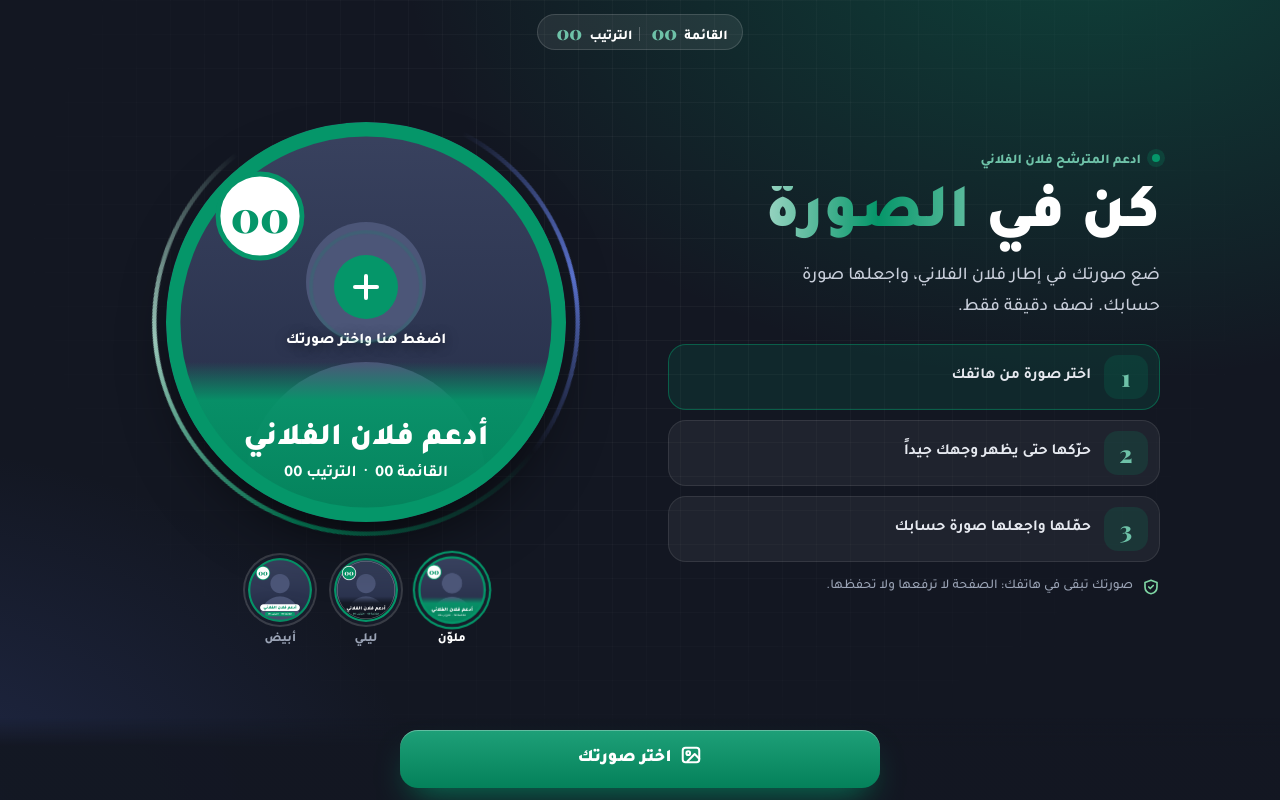
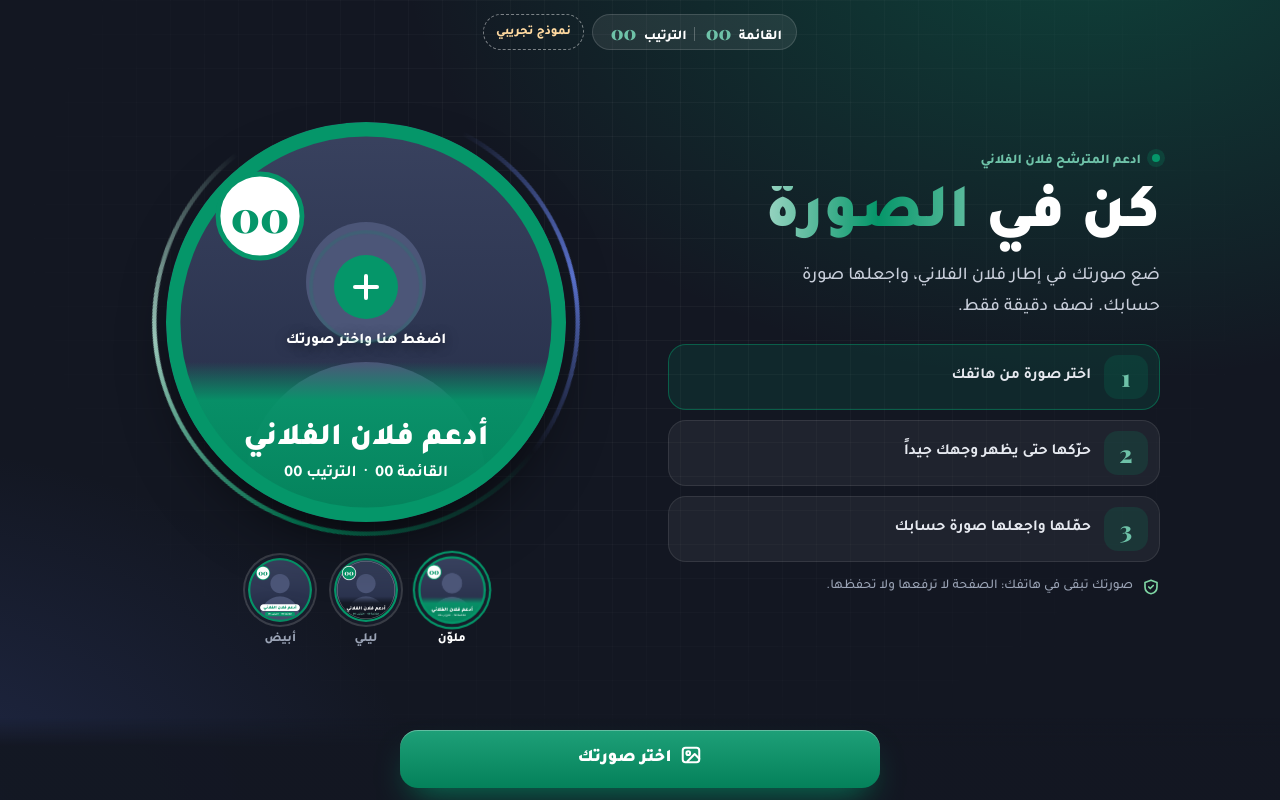
Before and after one commit to itarak-dz/itarak-dz.github.io, a plain HTML site: page demo/index.html in a window 1280 px wide. Drawn offline with nearby package versions, Linux system fonts and the light colour scheme.

Commit message:
Add files via upload

```diff
--- a/demo/index.html
+++ b/demo/index.html
@@ -42,6 +42,7 @@ h1,h2,p,ol{margin:0}
 .tag{display:inline-block;height:36px;line-height:34px;padding:0 14px;border-radius:999px;background:rgba(255,255,255,.08);border:1px solid rgba(255,255,255,.14);font-weight:800;font-size:13.5px;white-space:nowrap}
 .tag b{font-family:var(--num);font-weight:900;font-size:19px;color:var(--o3);margin:0 4px;vertical-align:-1px}
 .tag i{display:inline-block;width:1px;height:14px;background:rgba(255,255,255,.25);margin:0 7px;vertical-align:-2px}
+.smp{display:inline-block;height:36px;line-height:34px;padding:0 12px;margin-right:8px;border-radius:999px;border:1px dashed rgba(255,255,255,.45);font-weight:800;font-size:12.5px;color:#FFD9A0;white-space:nowrap}
 
 .grid{padding:10px 0 150px}
 .head{text-align:center}
@@ -139,7 +140,7 @@ h1 em{font-style:normal;color:#5FBC9F}
 <div class="bg" aria-hidden="true"></div>
 <div class="wrap">
 <header class="top">
- <span class="tag">القائمة <b>00</b><i></i>الترتيب <b>00</b></span>
+ <span class="tag">القائمة <b>00</b><i></i>الترتيب <b>00</b></span><span class="smp">نموذج تجريبي</span>
 </header>
 
 <main class="grid">
```
Also changed, not shown: demo/og.jpg.
